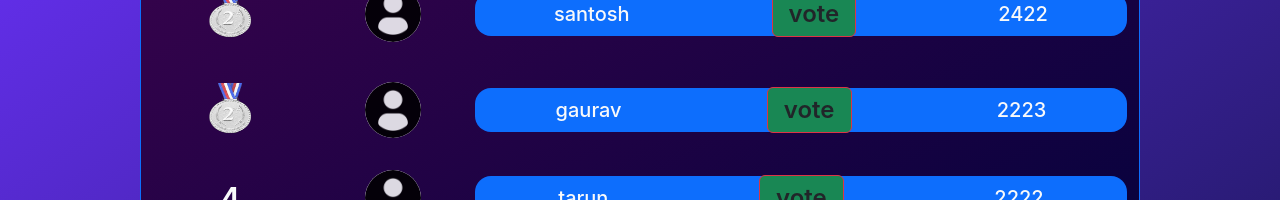
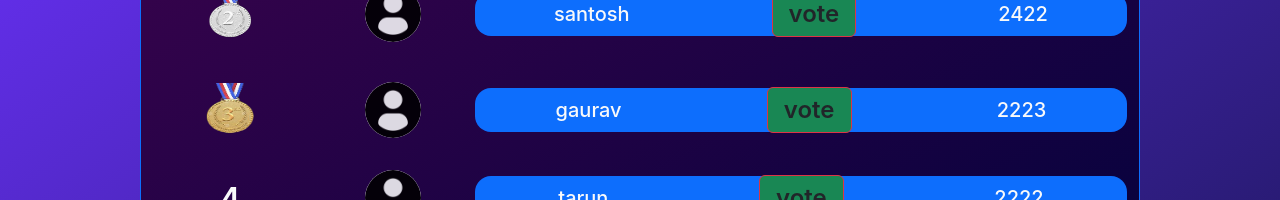
Before and after one commit to abhis12321/Real-time-Leaderboard-Management, a React (Create React App) app: page / in a window 1280 px wide. Shown: the part 235-435 px from the top of the page. Built offline with nearby package versions, Linux system fonts and the light colour scheme.

Commit message:
"medals"

```diff
--- a/package.json
+++ b/package.json
@@ -21,7 +21,7 @@
   },
   "scripts": {
     "start": "react-scripts start",
-    "predeploy" : "npm run build",
+    "predeploy": "npm run build",
     "deploy":"gh-pages -d build",
     "build": "react-scripts build",
     "test": "react-scripts test",
--- a/src/components/Rank.js
+++ b/src/components/Rank.js
@@ -1,27 +1,36 @@
-import React from "react"
+import React from "react";
 
-function Row({index, user , update}) {
+function Rank({index, user , update}) {
     return (
         <React.Fragment>
           <li className="row px-2 my-3 d-flex align-items-center">
-            {
-                index > 2 ?
-                    <div className="col-2 text-light fs-3 fw-bolder m-0 p-0">{index+1}</div>
-                :
+            {   //--Rank
                 index === 0 ?
                 <div className="col-2 text-light fs-5  m-0 p-0">
                     <img src="medal1.png" alt="" className="rank-logo" />
                 </div>
                 :
+                index === 1 ?
                     <div className="col-2 text-light fs-5  m-0 p-0">
                         <img src="medal2.png" alt="" className="rank-logo" />
+                    </div>
+                :
+                index === 2 ?
+                    <div className="col-2 text-light fs-5  m-0 p-0">
+                        <img src="medal3.png" alt="" className="rank-logo" />
+                    </div>
+                :
+                    <div className="col-2 text-light fs-3 fw-bolder m-0 p-0">
+                        {index+1}
                     </div>
             }
             <div className="col-2">
                 <img src="profile.png" alt="" className="rank-logo-profile  bg-light " />
             </div>
             <div className=" bg-primary bg-opacity-100 rounded-4 d-flex justify-content-around align-items-center gap-3 fw-medium rounded px-3 text-light fs-5 fw-medium col-8 ">
-                <div className="">{user?.userName ? user.userName : 'player name'}</div>
+                <div className="">
+                    {user?.userName ? user.userName : 'player name'}
+                </div>
                 <button className='btn bg-success bg-opacity-70 border border-danger fw-semibold fs-4 px-3 py-1' onClick={e => update(user.id)}>vote</button>
                 <div className="">
                     {user?.points ? user.points : '20101'}
@@ -33,4 +42,4 @@ function Row({index, user , update}) {
 }
 
 
-export default React.memo(Row);
+export default React.memo(Rank);
```
Also changed, not shown: src/components/Card.js (+44 -2 lines).
